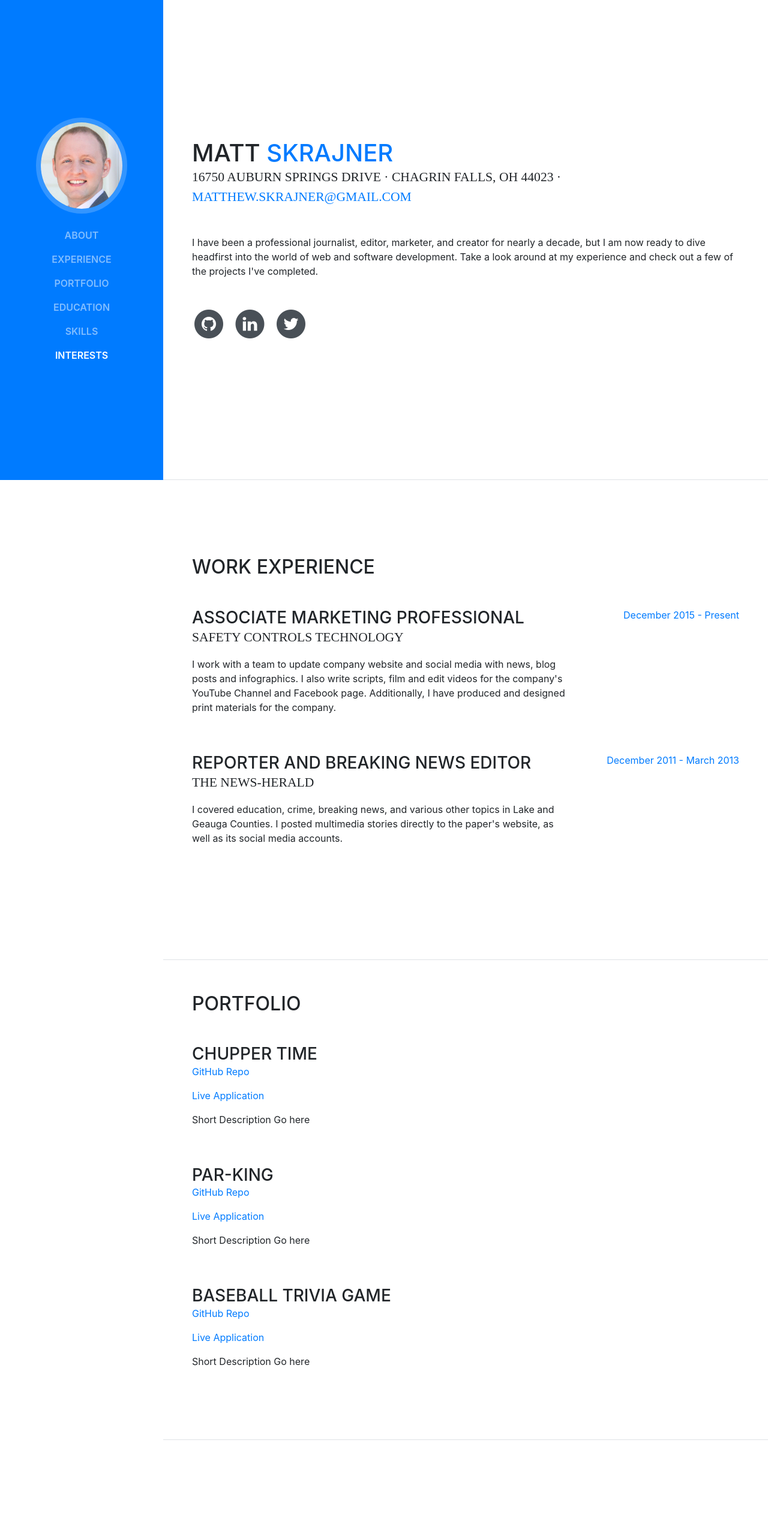
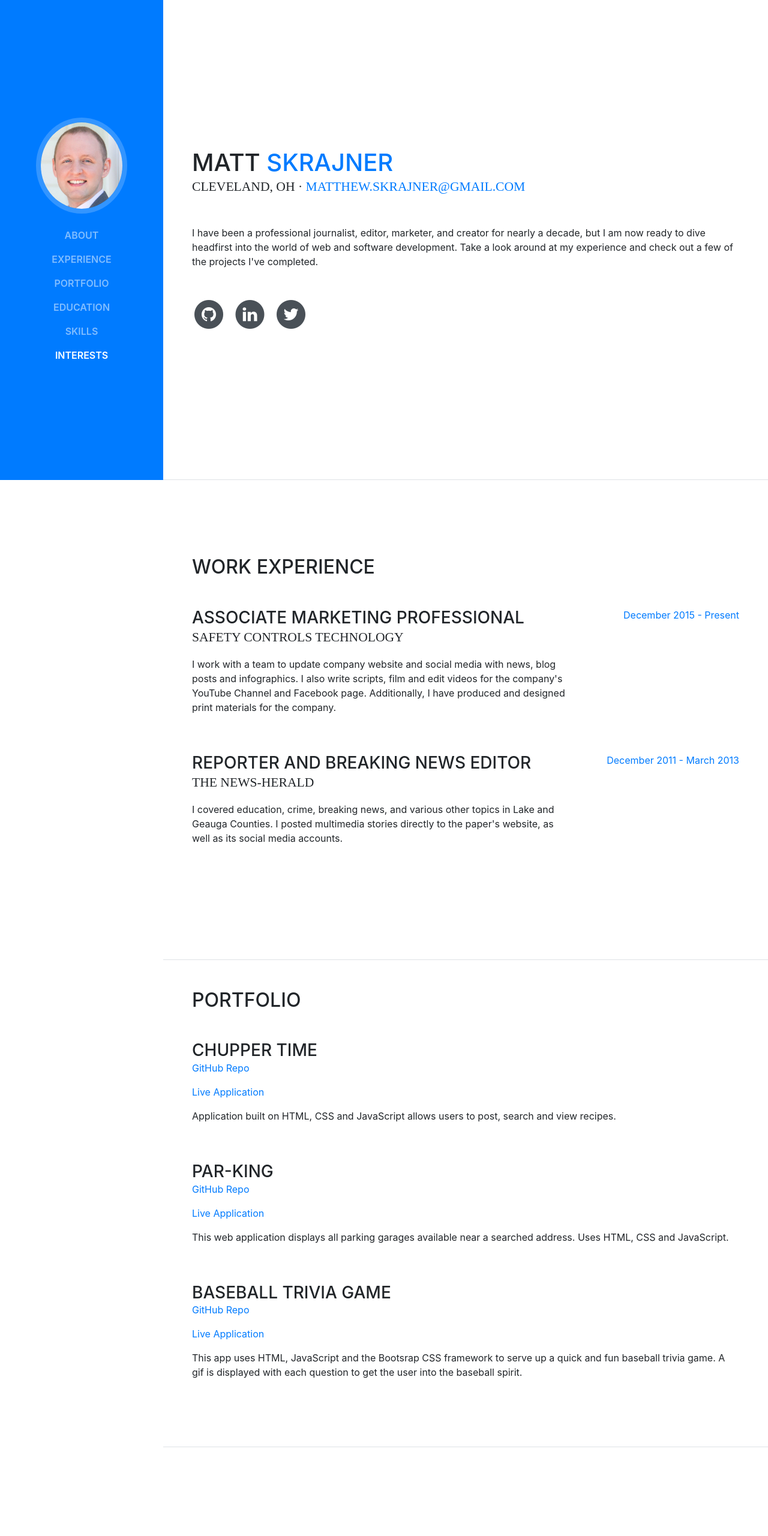
Before and after one commit to MattSkrajner/Bootstrap-Portfolio, a website with bundled scripts: page index.html in a window 1280 px wide. Shown: the top 2560 px of the page at 60% size. Built offline with nearby package versions, Linux system fonts and the light colour scheme; a web font is replaced by a local one.

Commit message:
added interests and project descriptions

```diff
--- a/index.html
+++ b/index.html
@@ -68,7 +68,7 @@
           <h1 class="mb-0">Matt
             <span class="text-primary">Skrajner</span>
           </h1>
-          <div class="subheading mb-5">16750 Auburn Springs Drive · Chagrin Falls, OH 44023 ·
+          <div class="subheading mb-5">Cleveland, OH ·
             <a href="mailto:matthew.skrajner@gmail.com">matthew.skrajner@gmail.com</a>
           </div>
           <p class="mb-5">I have been a professional journalist, editor, marketer, and creator for nearly a decade, but I am now ready to dive headfirst into the world of web and software development. Take a look around at my experience and check out a few of the projects I've completed.</p>
@@ -141,7 +141,7 @@
               <h3 class="mb-0">Chupper Time</h3>
               <p><a href="https://github.com/deltaforcetuesday/recipes">GitHub Repo</a></p>
               <p><a href="https://frozen-retreat-33043.herokuapp.com/">Live Application</a></p>
-              <p> Short Description Go here</p>
+              <p> Application built on HTML, CSS and JavaScript allows users to post, search and view recipes.</p>
             </div>
           </div>
 
@@ -150,7 +150,7 @@
               <h3 class="mb-0">Par-King</h3>
               <p><a href="https://github.com/bootcamp-project-cwru/parking-project">GitHub Repo</a></p>
               <p><a href="https://bootcamp-project-cwru.github.io/parking-project/">Live Application</a></p>
-              <p> Short Description Go here</p>
+              <p> This web application displays all parking garages available near a searched address. Uses HTML, CSS and JavaScript. </p>
             </div>
           </div>
 
@@ -159,7 +159,7 @@
               <h3 class="mb-0">Baseball Trivia Game</h3>
               <p><a href="https://github.com/MattSkrajner/Baseball-Trivia">GitHub Repo</a></p>
               <p><a href="https://mattskrajner.github.io/Baseball-Trivia/">Live Application</a></p>
-              <p> Short Description Go here</p>
+              <p> This app uses HTML, JavaScript and the Bootsrap CSS framework to serve up a quick and fun baseball trivia game. A gif is displayed with each question to get the user into the baseball spirit. </p>
             </div>
           </div>
 
@@ -191,6 +191,8 @@
             </div>
             <div class="resume-date text-md-right">
               <span class="text-primary">January 2018 - July 2018</span>
+              <div>A Full Stack Web Development Coding Bootcamp</div>
+              <p>Langauages and frameworks include HTML, CSS, Bootstrap, JavaScript, Node, React and MySQL. </p>
             </div>
           </div>
 
@@ -258,8 +260,7 @@
       <section class="resume-section p-3 p-lg-5 d-flex flex-column" id="interests">
         <div class="my-auto">
           <h2 class="mb-5">Interests</h2>
-          <p>Some text about me and my interests.</p>
-          <p class="mb-0">Some more text about me and my interests.</p>
+          <p>When I'm not coding or writing, I spend too much time on Twitter talking about Cleveland sports, video games, rock music, TV shows, technology and science.  </p>
         </div>
       </section>
 
```
